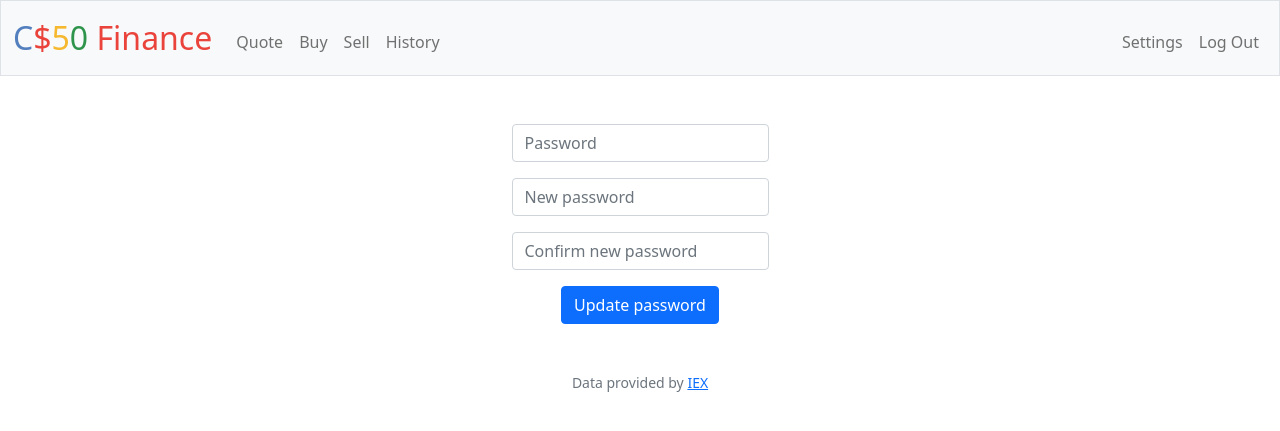
After one commit to nobbmaestro/harvard-cs50x, a Flask app: page /update_pwd in a window 1280 px wide. The commit adds this page. Shown: the top 431 px of the page. Run offline with Flask 3, Linux system fonts and the light colour scheme; the visitor is signed in with stand-in values (Sample User, id 1); some libraries are stand-ins or nearby versions.

Commit message:
Add settings and update_password method for problem_set_9
Added settings page.
Added update_password method.

```diff
--- a/9_flask/problem_set_9/finance/app.py
+++ b/9_flask/problem_set_9/finance/app.py
@@ -195,6 +195,54 @@ def login():
         return render_template("login.html")
 
 
+@app.route("/settings")
+def settings():
+    """Get user settings."""
+    return render_template("settings.html")
+
+
+@app.route("/update_pwd", methods=["GET", "POST"])
+@login_required
+def update_password():
+    """Update user password."""
+
+    # User reached route via POST (as by submitting a form via POST)
+    if request.method == "POST":
+        password = request.form.get("password")
+        new_password = request.form.get("new_password")
+        confirmation = request.form.get("confirmation")
+
+        # Ensure password was submitted
+        if not password:
+            return apology("must provide password", 403)
+
+        # Ensure password was submitted
+        elif not new_password:
+            return apology("must provide new password", 403)
+
+        # Ensure that password matches confirmation
+        elif new_password != confirmation:
+            return apology("password must match", 403)
+
+        # Query database for username
+        rows = db.execute("SELECT * FROM users WHERE id = ?", session["user_id"])
+
+        # Ensure username exists and password is correct
+        if len(rows) != 1 or not check_password_hash(rows[0]["hash"], request.form.get("password")):
+            return apology("invalid password", 403)
+
+        # Create password hash
+        hash = generate_password_hash(new_password)
+
+        # Update user password
+        db.execute("UPDATE users SET hash=? WHERE id=?", hash, session["user_id"])
+
+        return redirect("/")
+
+    else:
+        return render_template("/update_password.html")
+
+
 @app.route("/logout")
 def logout():
     """Log user out"""
--- a/9_flask/problem_set_9/finance/templates/layout.html
+++ b/9_flask/problem_set_9/finance/templates/layout.html
@@ -48,6 +48,9 @@
                 </ul>
                 <ul class="navbar-nav ms-auto mt-2">
                     <li class="nav-item">
+                        <a class="nav-link" href="/settings">Settings</a>
+                    </li>
+                    <li class="nav-item">
                         <a class="nav-link" href="/logout">Log Out</a>
                     </li>
                 </ul>
--- /dev/null
+++ b/9_flask/problem_set_9/finance/templates/update_password.html
@@ -0,0 +1,31 @@
+{% extends "layout.html" %}
+
+{% block title %}Update password{% endblock %}
+
+{% block
+    main %}
+    <form action="/update_pwd" method="post">
+        <div class="mb-3">
+            <input class="form-control mx-auto w-auto"
+                   id="password"
+                   name="password"
+                   placeholder="Password"
+                   type="password" />
+        </div>
+        <div class="mb-3">
+            <input class="form-control mx-auto w-auto"
+                   id="new_password"
+                   name="new_password"
+                   placeholder="New password"
+                   type="password" />
+        </div>
+        <div class="mb-3">
+            <input class="form-control mx-auto w-auto"
+                   id="password"
+                   name="confirmation"
+                   placeholder="Confirm new password"
+                   type="password" />
+        </div>
+        <button class="btn btn-primary" type="submit">Update password</button>
+    </form>
+{% endblock %}
```
Also changed, not shown: 9_flask/problem_set_9/finance/templates/settings.html (added, +13 -0 lines).
